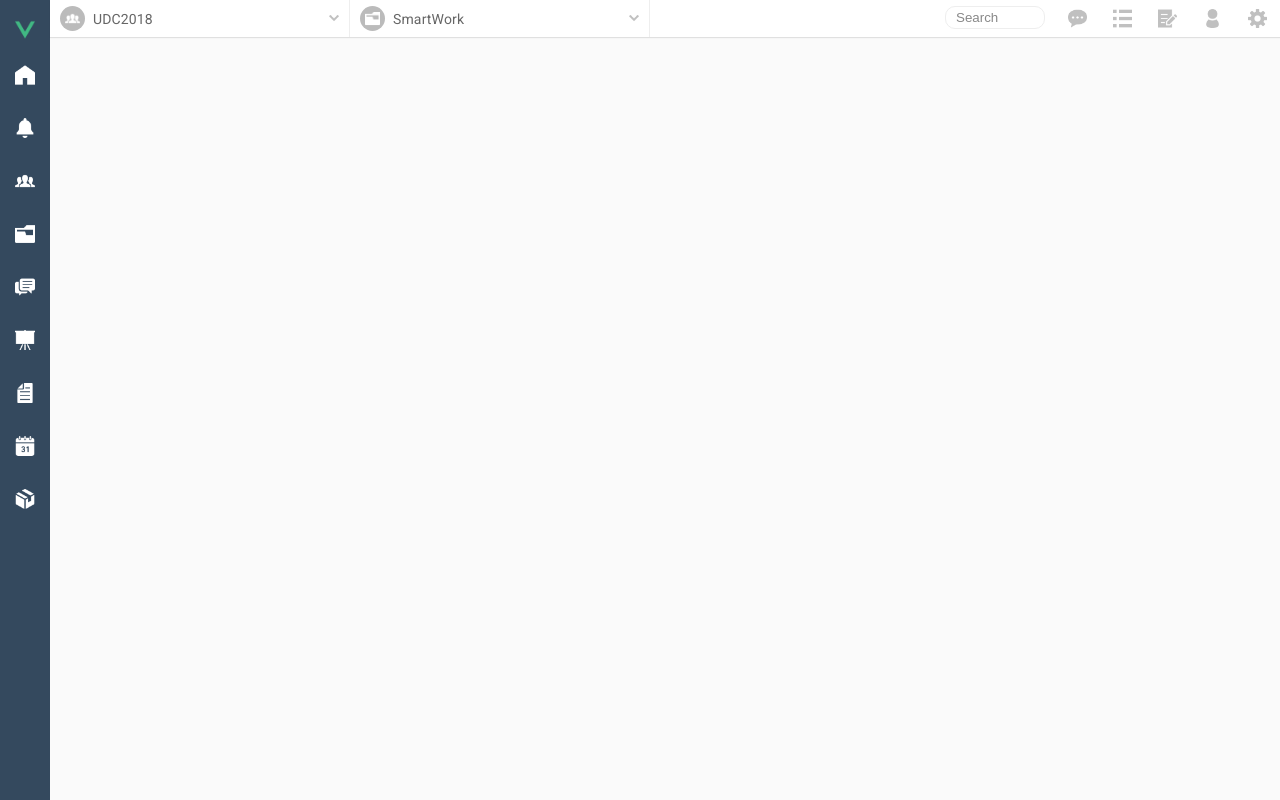
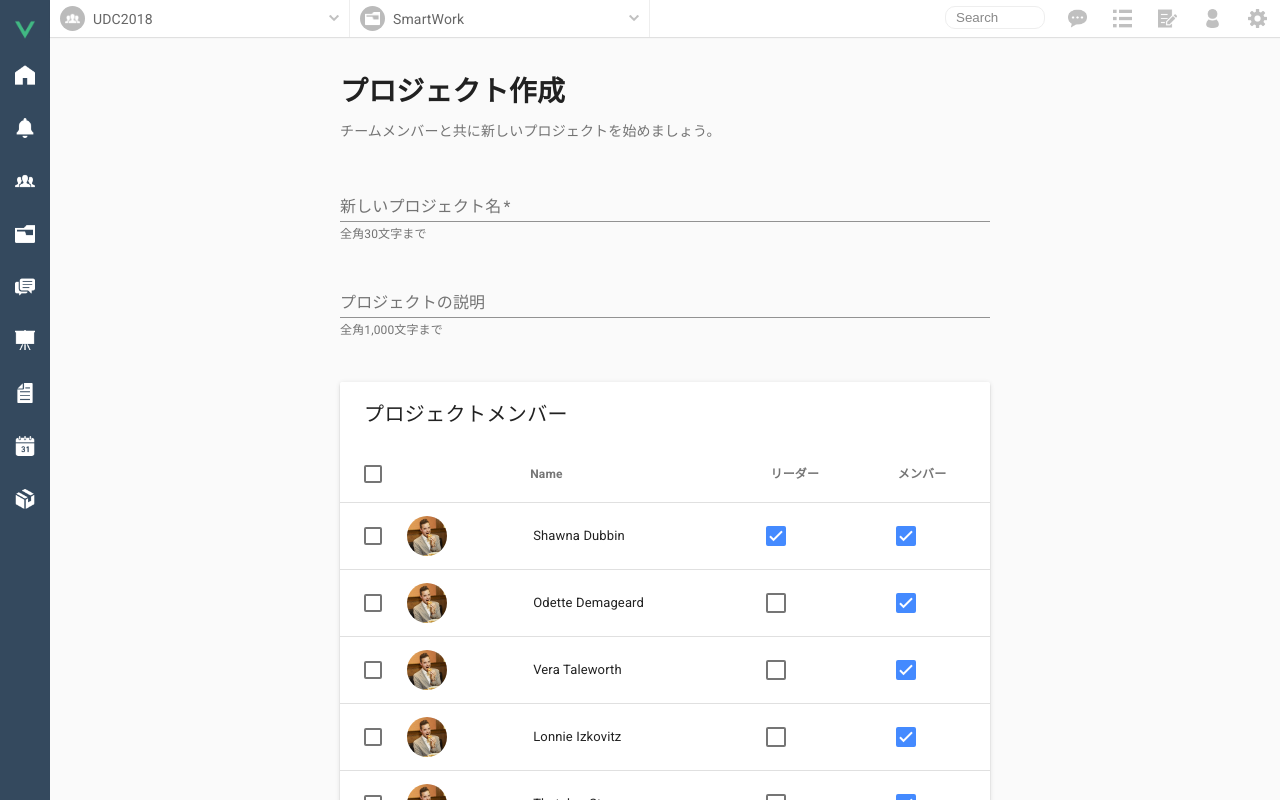
Before and after one commit to projectplaza/share-wall-front, a Vue app: page /project/setting/owner/create in a window 1280 px wide. Built offline with nearby package versions, Linux system fonts and the light colour scheme.

Commit message:
プロジェクト作成機能のモックを作成

```diff
--- a/src/router.js
+++ b/src/router.js
@@ -11,6 +11,11 @@ export default new Router({
       path: '/team/setting/owner/create',
       name: 'team-create',
       component: () => import('./views/TeamCreate.vue')
+    },
+    {
+      path: '/project/setting/owner/create',
+      name: 'team-create',
+      component: () => import('./views/ProjectCreate.vue')
     }
   ]
 })
--- /dev/null
+++ b/src/views/ProjectCreate.vue
@@ -0,0 +1,203 @@
+<template>
+  <div class="project-create-form">
+    <div class="section">
+      <h1>プロジェクト作成</h1>
+      <p>チームメンバーと共に新しいプロジェクトを始めましょう。</p>
+    </div>
+    <div class="section">
+      <md-field>
+        <label>新しいプロジェクト名</label>
+        <md-input v-model="project.name" required :disabled="button.disabled"></md-input>
+        <span class="md-helper-text">全角30文字まで</span>
+      </md-field>
+      <br>
+      <md-field>
+        <label>プロジェクトの説明</label>
+        <md-textarea v-model="project.abstract" md-autogrow :disabled="button.disabled"></md-textarea>
+        <span class="md-helper-text">全角1,000文字まで</span>
+      </md-field>
+      <br>
+      <br>
+      <div class="member-select">
+        <md-table v-model="people" md-card @md-selected="onSelect" md-fixed-header class="member-table">
+          <md-table-toolbar>
+            <h1 class="md-title">プロジェクトメンバー</h1>
+          </md-table-toolbar>
+          <md-table-row
+            slot="md-table-row"
+            slot-scope="{ item }"
+            md-selectable="multiple"
+            md-auto-select
+          >
+            <md-table-cell>
+              <md-avatar>
+                <img src="../assets/test/user-icon1.jpg" alt="Avatar">
+              </md-avatar>
+            </md-table-cell>
+            <md-table-cell md-label="Name">{{ item.name }}</md-table-cell>
+            <md-table-cell md-label="リーダー">
+              <md-checkbox
+                v-model="item.auth"
+                value="1"
+                class="md-primary"
+                :disabled="button.disabled"
+              ></md-checkbox>
+            </md-table-cell>
+            <md-table-cell md-label="メンバー">
+              <md-checkbox
+                v-model="item.auth"
+                value="2"
+                class="md-primary"
+                :disabled="button.disabled"
+              ></md-checkbox>
+            </md-table-cell>
+          </md-table-row>
+        </md-table>
+      </div>
+    </div>
+    <br>
+    <div class="submit-button-box">
+      <md-button :md-ripple="false" :disabled="button.disabled">キャンセル</md-button>
+      <md-button class="md-raised md-primary" @click="create" :disabled="button.disabled">プロジェクトを作成</md-button>
+    </div>
+  </div>
+</template>
+
+<script>
+import { mapMutations } from "vuex";
+
+const toLower = text => {
+  return text.toString().toLowerCase();
+};
+const searchByName = (items, term) => {
+  if (term) {
+    return items.filter(item => toLower(item.name).includes(toLower(term)));
+  }
+  return items;
+};
+
+export default {
+  name: "ProjectCreate",
+  data: () => ({
+    project: {
+      name: "",
+      abstract: ""
+    },
+    selected: [],
+    button: {
+      disabled: false
+    },
+    showDialog: false,
+    search: null,
+    searched: [],
+    selected: [],
+    people: [
+      {
+        id: 1,
+        name: "Shawna Dubbin",
+        auth: ['1','2']
+      },
+      {
+        id: 2,
+        name: "Odette Demageard",
+        auth: ['2']
+      },
+      {
+        id: 3,
+        name: "Vera Taleworth",
+        auth: ['2']
+      },
+      {
+        id: 4,
+        name: "Lonnie Izkovitz",
+        auth: ['2']
+      },
+      {
+        id: 5,
+        name: "Thatcher Stave",
+        auth: ['2']
+      },
+      {
+        id: 6,
+        name: "Karim Chipping",
+        auth: ['2']
+      },
+      {
+        id: 7,
+        name: "Helge Holyard",
+        auth: ['2']
+      },
+      {
+        id: 8,
+        name: "Rod Titterton",
+        auth: ['2']
+      },
+      {
+        id: 9,
+        name: "Gawen Applewhite",
+        auth: ['2']
+      },
+      {
+        id: 10,
+        name: "Nero Mulgrew",
+        auth: ['2']
+      }
+    ]
+  }),
+  methods: {
+    onSelect(items) {
+      this.selected = items
+    },
+    getAlternateLabel(count) {
+      let plural = "";
+
+      if (count > 1) {
+        plural = "s";
+      }
+
+      return `${count} user${plural} selected`;
+    },
+    create() {
+      this.showProgressBar()
+      this.$set(this.button, 'disabled', true)
+    },
+    ...mapMutations("common", ["showProgressBar", "hideProgressBar"])
+  }
+};
+</script>
+
+<style lang="scss" scoped>
+.project-create-form {
+  position: relative;
+  padding-top: 15px;
+  padding-bottom: 50px;
+  width: 650px;
+  margin: auto;
+
+  .section {
+    padding: 10px 0px 5px 0px;
+  }
+
+  p {
+    color: rgba(0, 0, 0, 0.54);
+  }
+
+  .member-select {
+    .member-table {
+      height: 500px;
+    }
+    .member-add-button {
+      position: absolute;
+      right: 20px;
+    }
+    .md-ripple {
+      color: #ffffff;
+    }
+  }
+
+  .submit-button-box {
+    text-align: right;
+    padding: 30px 0px 10px 0px;
+  }
+}
+</style>
--- a/src/views/TeamCreate.vue
+++ b/src/views/TeamCreate.vue
@@ -31,7 +31,7 @@
         >
           <md-table-toolbar>
             <h1 class="md-title">
-              <span>メンバー</span>
+              <span>チームメンバー</span>
               <md-button
                 class="member-add-button md-icon-button md-primary"
                 @click="showDialog = true"
```
